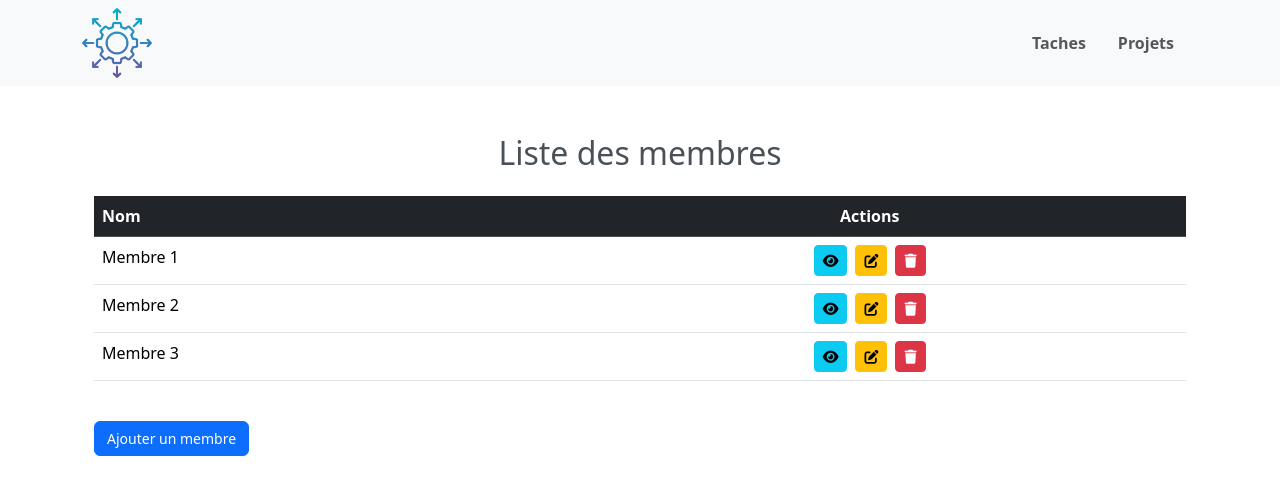
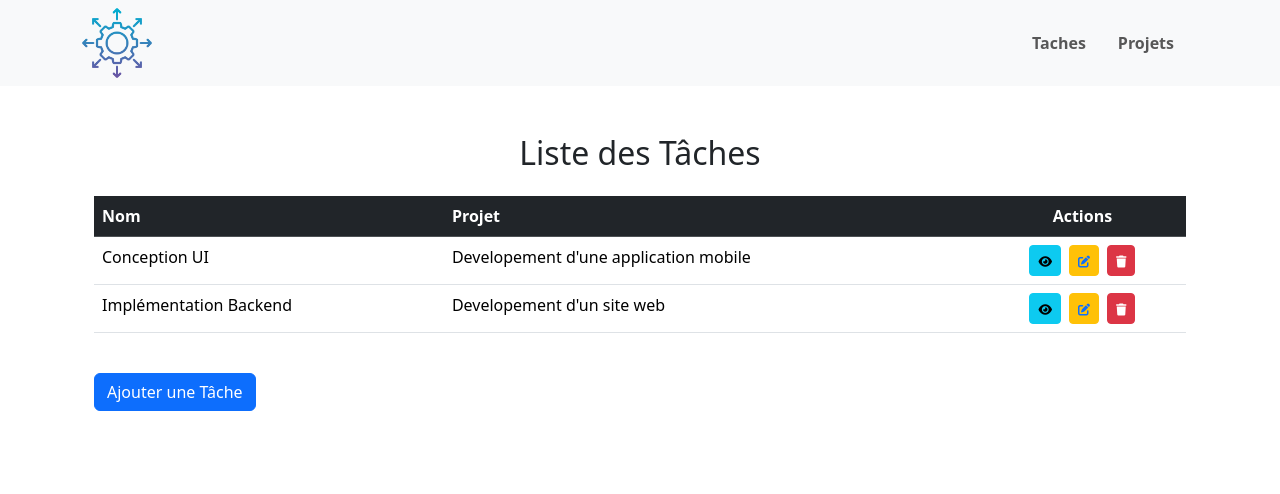
Before and after one commit to HarounaTraore/gestion-taches-et-projets, a Vue app: page /tache in a window 1280 px wide. Shown: the top 494 px of the page. Built offline with nearby package versions, Linux system fonts and the light colour scheme.

Commit message:
gestion de taches

```diff
--- a/src/components/taches/AjouterTache.vue
+++ b/src/components/taches/AjouterTache.vue
@@ -1,24 +1,55 @@
+<!--
+
 <template>
   <div>
-    <h3>Ajouter un nouveau Membre</h3>
-    <form @submit.prevent="ajouterMembre">
+    <h3>Ajouter une nouvelle Tâche</h3>
+    <form @submit.prevent="ajouterTache">
       <div class="mb-3">
         <label for="nom" class="form-label">Nom</label>
         <input
           type="text"
           class="form-control"
           id="nom"
-          v-model="nouveauMembre.nom"
+          v-model="nouvelleTache.nom"
           required
         />
       </div>
       <div class="mb-3">
-        <label for="email" class="form-label">Email</label>
+        <label for="description" class="form-label">Description</label>
+        <textarea
+          class="form-control"
+          id="description"
+          v-model="nouvelleTache.description"
+          required
+        ></textarea>
+      </div>
+      <div class="mb-3">
+        <label for="dateDebut" class="form-label">Date de début</label>
         <input
-          type="email"
+          type="date"
           class="form-control"
-          id="email"
-          v-model="nouveauMembre.email"
+          id="dateDebut"
+          v-model="nouvelleTache.dateDebut"
+          required
+        />
+      </div>
+      <div class="mb-3">
+        <label for="dateFin" class="form-label">Date de fin</label>
+        <input
+          type="date"
+          class="form-control"
+          id="dateFin"
+          v-model="nouvelleTache.dateFin"
+          required
+        />
+      </div>
+      <div class="mb-3">
+        <label for="projet" class="form-label">Projet</label>
+        <input
+          type="text"
+          class="form-control"
+          id="projet"
+          v-model="nouvelleTache.projet"
           required
         />
       </div>
@@ -28,25 +59,121 @@
 </template>
 
 <script setup>
-import { ref, defineEmits } from "vue";
+import { ref } from "vue";
+import { useGestionStore } from "@/stores/gestion";
 
-const emit = defineEmits(["membre-ajoute"]);
+const store = useGestionStore();
 
-const nouveauMembre = ref({
+const nouvelleTache = ref({
   nom: "",
-  email: "",
+  description: "",
+  dateDebut: "",
+  dateFin: "",
+  projet: "",
 });
 
-const ajouterMembre = () => {
-  const membre = {
-    ...nouveauMembre.value,
-  };
+const ajouterTache = () => {
+  store.addTache({ ...nouvelleTache.value });
 
-  emit("membre-ajoute", membre);
-
-  nouveauMembre.value = {
+  nouvelleTache.value = {
     nom: "",
-    email: "",
+    description: "",
+    dateDebut: "",
+    dateFin: "",
+    projet: "",
   };
 };
 </script>
+ -->
+
+ <template>
+  <div>
+    <h3 class="text-center fw-bold mt-4">Ajouter une nouvelle Tâche</h3>
+    <form @submit.prevent="ajouterTache">
+      <div class="mb-3">
+        <label for="nom" class="form-label">Nom</label>
+        <input
+          type="text"
+          class="form-control"
+          id="nom"
+          placeholder="Entrer le nom de la tâche"
+          v-model="nouvelleTache.nom"
+          required
+        />
+      </div>
+      <div class="mb-3">
+        <label for="description" class="form-label">Description</label>
+        <textarea
+          class="form-control"
+          id="description"
+          placeholder="Entrer la description de la tâche"
+          v-model="nouvelleTache.description"
+          required
+        ></textarea>
+      </div>
+      <div class="mb-3">
+        <label for="dateDebut" class="form-label">Date de début</label>
+        <input
+          type="date"
+          class="form-control"
+          id="dateDebut"
+          v-model="nouvelleTache.dateDebut"
+          required
+        />
+      </div>
+      <div class="mb-3">
+        <label for="dateFin" class="form-label">Date de fin</label>
+        <input
+          type="date"
+          class="form-control"
+          id="dateFin"
+          v-model="nouvelleTache.dateFin"
+          required
+        />
+      </div>
+      <div class="mb-3">
+        <label for="projet" class="form-label">Projet</label>
+        <input
+          type="text"
+          class="form-control"
+          id="projet"
+          placeholder="Entrer le nom du projet associé"
+          v-model="nouvelleTache.projet"
+          required
+        />
+      </div>
+      <button type="submit" class="btn btn-primary w-25">Ajouter</button>
+    </form>
+  </div>
+</template>
+
+<script setup>
+import { ref } from "vue";
+import { useGestionStore } from "@/stores/gestion";
+
+const store = useGestionStore();
+
+const nouvelleTache = ref({
+  nom: "",
+  description: "",
+  dateDebut: "",
+  dateFin: "",
+  projet: "",
+});
+
+const ajouterTache = () => {
+  store.addTache({ ...nouvelleTache.value });
+
+  nouvelleTache.value = {
+    nom: "",
+    description: "",
+    dateDebut: "",
+    dateFin: "",
+    projet: "",
+  };
+};
+</script>
+
+<style scoped>
+
+</style>
--- a/src/components/taches/ListeTache.vue
+++ b/src/components/taches/ListeTache.vue
@@ -1,36 +1,38 @@
 <template>
   <div class="container mt-5">
-    <h2 class="text-center mb-4">Liste des membres</h2>
+    <h2 class="text-center mb-4">Liste des Tâches</h2>
     <table class="table table-hover">
       <thead class="table-dark">
         <tr>
           <th>Nom</th>
+          <th>Projet</th>
           <th class="text-center">Actions</th>
         </tr>
       </thead>
       <tbody>
-        <tr v-for="membre in membres" :key="membre.id">
-          <td>{{ membre.nom }}</td>
+        <tr v-for="(tache, index) in taches" :key="index">
+          <td>{{ tache.nom }}</td>
+          <td>{{ tache.projet }}</td>
           <td class="text-center">
             <button
               class="btn btn-info btn-sm me-2"
-              @click="voirDetails(membre)"
+              @click="store.getTache(tache)"
               data-bs-toggle="modal"
-              data-bs-target="#voirMembreModal"
+              data-bs-target="#voirTacheModal"
             >
               <i class="fas fa-eye"></i>
             </button>
             <button
               class="btn btn-warning btn-sm me-2"
-              @click="ouvrirEdition(membre)"
-              data-bs-toggle="modal"
-              data-bs-target="#editerMembreModal"
+              @click="store.getTache(tache)"
             >
-              <i class="fas fa-edit"></i>
+              <RouterLink to="/tache/modifier">
+                <i class="fas fa-edit"></i>
+              </RouterLink>
             </button>
             <button
               class="btn btn-danger btn-sm"
-              @click="supprimerMembre(membre.id)"
+              @click="store.removeTache(index)"
             >
               <i class="fas fa-trash"></i>
             </button>
@@ -39,28 +41,22 @@
       </tbody>
     </table>
 
-    <button
-      type="button"
-      class="btn btn-primary mt-4"
-      data-bs-toggle="modal"
-      data-bs-target="#ajoutMembreModal"
-    >
-      Ajouter un membre
-    </button>
+    <RouterLink class="btn btn-primary mt-4" to="/tache/ajouter">
+      Ajouter une Tâche
+    </RouterLink>
 
+    <!-- Modal pour afficher les détails de la tâche -->
     <div
       class="modal fade"
-      id="ajoutMembreModal"
+      id="voirTacheModal"
       tabindex="-1"
-      aria-labelledby="ajoutMembreModalTitle"
+      aria-labelledby="voirTacheModalTitle"
       aria-hidden="true"
     >
       <div class="modal-dialog modal-dialog-centered">
         <div class="modal-content">
           <div class="modal-header">
-            <h5 class="modal-title" id="ajoutMembreModalTitle">
-              Modifier les informations du membre
-            </h5>
+            <h5 class="modal-title" id="voirTacheModalTitle">Détails de la Tâche</h5>
             <button
               type="button"
               class="btn-close"
@@ -69,67 +65,11 @@
             ></button>
           </div>
           <div class="modal-body">
-            <AjouterMembre @membre-ajoute="ajouterMembreAListe" />
-          </div>
-        </div>
-      </div>
-    </div>
-
-    <div
-      class="modal fade"
-      id="editerMembreModal"
-      tabindex="-1"
-      aria-labelledby="editerMembreModalTitle"
-      aria-hidden="true"
-    >
-      <div class="modal-dialog modal-dialog-centered">
-        <div class="modal-content">
-          <div class="modal-header">
-            <h5 class="modal-title" id="editerMembreModalTitle">
-              Modifier le Membre
-            </h5>
-            <button
-              type="button"
-              class="btn-close"
-              data-bs-dismiss="modal"
-              aria-label="Close"
-            ></button>
-          </div>
-          <div class="modal-body">
-            <ModifierMembre
-              v-if="membreAEditer"
-              :membre="membreAEditer"
-              @membre-modifie="mettreAJourMembre"
-            />
-          </div>
-        </div>
-      </div>
-    </div>
-
-    <div
-      class="modal fade"
-      id="voirMembreModal"
-      tabindex="-1"
-      aria-labelledby="voirMembreModalTitle"
-      aria-hidden="true"
-    >
-      <div class="modal-dialog modal-dialog-centered">
-        <div class="modal-content">
-          <div class="modal-header">
-            <h5 class="modal-title" id="voirMembreModalTitle">
-              Détails du Membre
-            </h5>
-            <button
-              type="button"
-              class="btn-close"
-              data-bs-dismiss="modal"
-              aria-label="Close"
-            ></button>
-          </div>
-          <div class="modal-body">
-            <p><strong>Id:</strong> {{ membreSelectionne?.id }}</p>
-            <p><strong>Nom:</strong> {{ membreSelectionne?.nom }}</p>
-            <p><strong>Email:</strong> {{ membreSelectionne?.email }}</p>
+            <p><strong>Id:</strong> {{ store.tache.id }}</p>
+            <p><strong>Nom:</strong> {{ store.tache.nom }}</p>
+            <p><strong>Projet:</strong> {{ store.tache.projet }}</p>
+            <p><strong>Date Debut:</strong> {{ store.tache.dateDebut }}</p>
+            <p><strong>Date Fin:</strong> {{ store.tache.dateFin }}</p>
           </div>
         </div>
       </div>
@@ -138,68 +78,15 @@
 </template>
 
 <script setup>
-import { ref } from "vue";
-import AjouterMembre from "./AjouterTache.vue";
-import ModifierMembre from "./ModifierTache.vue";
+import { useGestionStore } from "@/stores/gestion";
+import { RouterLink } from "vue-router";
 
-const membres = ref([
-  { id: 1, nom: "Membre 1", email: "email1@example.com" },
-  { id: 2, nom: "Membre 2", email: "email2@example.com" },
-  { id: 3, nom: "Membre 3", email: "email3@example.com" },
-]);
-
-const membreSelectionne = ref(null);
-const membreAEditer = ref(null);
-
-const voirDetails = (membre) => {
-  membreSelectionne.value = membre;
-};
-
-const ouvrirEdition = (membre) => {
-  membreAEditer.value = { ...membre };
-};
-
-const supprimerMembre = (id) => {
-  membres.value = membres.value.filter((membre) => membre.id !== id);
-};
-
-const ajouterMembreAListe = (nouveauMembre) => {
-  nouveauMembre.id = membres.value.length + 1;
-  membres.value.push(nouveauMembre);
-};
-
-const mettreAJourMembre = (membreModifie) => {
-  const index = membres.value.findIndex(
-    (membre) => membre.id === membreModifie.id
-  );
-  if (index !== -1) {
-    membres.value[index] = { ...membreModifie };
-  }
-};
+const store = useGestionStore();
+const taches = store.taches;
 </script>
 
 <style scoped>
-h2 {
-  color: #495057;
-}
-
-.table-hover tbody tr:hover {
-  background-color: #f1f1f1;
-}
-
-.btn {
-  font-size: 0.875rem;
-}
-
-.modal-content {
-  border-radius: 0.5rem;
-}
-
-.modal-header {
-  background-color: #f8f9fa;
-}
-
-.modal-title {
-  color: #343a40;
+i {
+  font-size: 12px;
 }
 </style>
--- a/src/components/taches/ModifierTache.vue
+++ b/src/components/taches/ModifierTache.vue
@@ -1,56 +1,81 @@
 <template>
-  <div v-if="membre">
-    <form @submit.prevent="modifierMembre">
+  <div v-if="tache">
+    <h3 class="text-center fw-bold mt-4">Modifier la Tâche</h3>
+    <form @submit.prevent="modifierTache">
       <div class="mb-3">
         <label for="nom" class="form-label">Nom</label>
         <input
           type="text"
           id="nom"
-          v-model="membreModifie.nom"
+          v-model="tacheModifiee.nom"
+          class="form-control"
+          placeholder="Entrer le nom de la tâche"
+          required
+        />
+      </div>
+      <div class="mb-3">
+        <label for="description" class="form-label">Description</label>
+        <textarea
+          id="description"
+          v-model="tacheModifiee.description"
+          class="form-control"
+          placeholder="Entrer la description de la tâche"
+          required
+        ></textarea>
+      </div>
+      <div class="mb-3">
+        <label for="dateDebut" class="form-label">Date de début</label>
+        <input
+          type="date"
+          id="dateDebut"
+          v-model="tacheModifiee.dateDebut"
           class="form-control"
           required
         />
       </div>
       <div class="mb-3">
-        <label for="email" class="form-label">Email</label>
+        <label for="dateFin" class="form-label">Date de fin</label>
         <input
-          type="email"
-          id="email"
-          v-model="membreModifie.email"
+          type="date"
+          id="dateFin"
+          v-model="tacheModifiee.dateFin"
           class="form-control"
           required
         />
       </div>
-      <button type="submit" class="btn btn-primary">
-        Enregistrer les modifications
-      </button>
+      <div class="mb-3">
+        <label for="projet" class="form-label">Projet</label>
+        <input
+          type="text"
+          id="projet"
+          v-model="tacheModifiee.projet"
+          class="form-control"
+          placeholder="Entrer le nom du projet associé"
+          required
+        />
+      </div>
+      <button type="submit" class="btn btn-primary w-25">Enregistrer</button>
     </form>
   </div>
 </template>
 
 <script setup>
-import { ref, watch, defineProps, defineEmits } from "vue";
+import { ref } from "vue";
+import { useGestionStore } from "@/stores/gestion";
+import { useRoute, useRouter } from "vue-router";
 
-const props = defineProps({
-  membre: Object,
-});
+const store = useGestionStore();
+const route = useRoute();
+const router = useRouter();
 
-const membreModifie = ref({ ...props.membre });
+const tache = store.tache;
+const tacheModifiee = ref({ ...tache.value });
 
-const emit = defineEmits(["membre-modifie"]);
-
-watch(
-  () => props.membre,
-  (nouveauMembre) => {
-    membreModifie.value = { ...nouveauMembre };
-  }
-);
-
-const modifierMembre = () => {
-  emit("membre-modifie", { ...membreModifie.value });
+const modifierTache = () => {
+  store.editTache(tacheModifiee.value);
+  router.push('/tache');
 };
 </script>
 
 <style scoped>
-/* Ajoutez des styles si nécessaire */
 </style>
--- a/src/stores/gestion.js
+++ b/src/stores/gestion.js
@@ -4,79 +4,6 @@ import { useRouter } from "vue-router";
 
 export const useGestionStore = defineStore("gestion", () => {
   const route = useRouter();
-
-
-
-
-
-
-
-
-
-
-
-
-
-
-
-
-
-
-
-
-
-
-
-
-
-
-
-
-
-
-
-
-
-
-
-
-
-
-
-
-
-
-
-
-
-
-
-
-
-
-
-
-
-
-
-
-
-
-
-
-
-
-
-
-
-
-
-
-
-
-
-
-
 
   const project = ref({
     id: 0,
@@ -106,32 +33,90 @@ export const useGestionStore = defineStore("gestion", () => {
     },
   ]);
 
+  const tache = ref({
+    id: 0,
+    nom: "",
+    description: "",
+    dateDebut: "",
+    dateFin: "",
+    projet: "",
+  });
+
+  const taches = ref([
+    {
+      id: 1,
+      nom: "Conception UI",
+      description: "Création des maquettes pour l'application mobile.",
+      dateDebut: "2024-08-26",
+      dateFin: "2024-08-30",
+      projet: "Developement d'une application mobile",
+    },
+    {
+      id: 2,
+      nom: "Implémentation Backend",
+      description: "Développement des API pour l'application web.",
+      dateDebut: "2024-08-27",
+      dateFin: "2024-09-10",
+      projet: "Developement d'un site web",
+    },
+  ]);
+
   const getProject = (index) => {
     project.value = index;
   };
 
   const removeProject = (index) => {
     projects.value.splice(index, 1);
-
   };
 
   const addProject = (obj) => {
     projects.value.push(obj);
     route.push("/projet");
   };
+
   const editProject = (obj) => {
-    const index = obj.id -1
-    projects.value[index].nom = obj.nom
-    projects.value[index].dateDebut = obj.dateDebut
-    projects.value[index].dateFin = obj.dateFin
+    const index = obj.id - 1;
+    projects.value[index].nom = obj.nom;
+    projects.value[index].dateDebut = obj.dateDebut;
+    projects.value[index].dateFin = obj.dateFin;
     route.push("/projet");
   };
+
+  const getTache = (index) => {
+    tache.value = index;
+  };
+
+  const removeTache = (index) => {
+    taches.value.splice(index, 1);
+  };
+
+  const addTache = (obj) => {
+    taches.value.push(obj);
+    route.push("/tache");
+  };
+
+  const editTache = (obj) => {
+    const index = obj.id - 1;
+    taches.value[index].nom = obj.nom;
+    taches.value[index].description = obj.description;
+    taches.value[index].dateDebut = obj.dateDebut;
+    taches.value[index].dateFin = obj.dateFin;
+    taches.value[index].projet = obj.projet;
+    route.push("/tache");
+  };
+
   return {
     projects,
     project,
+    taches,
+    tache,
     getProject,
     removeProject,
     addProject,
     editProject,
+    getTache,
+    removeTache,
+    addTache,
+    editTache,
   };
 });
```
Also changed, not shown: src/router/index.js (+12 -21 lines).
